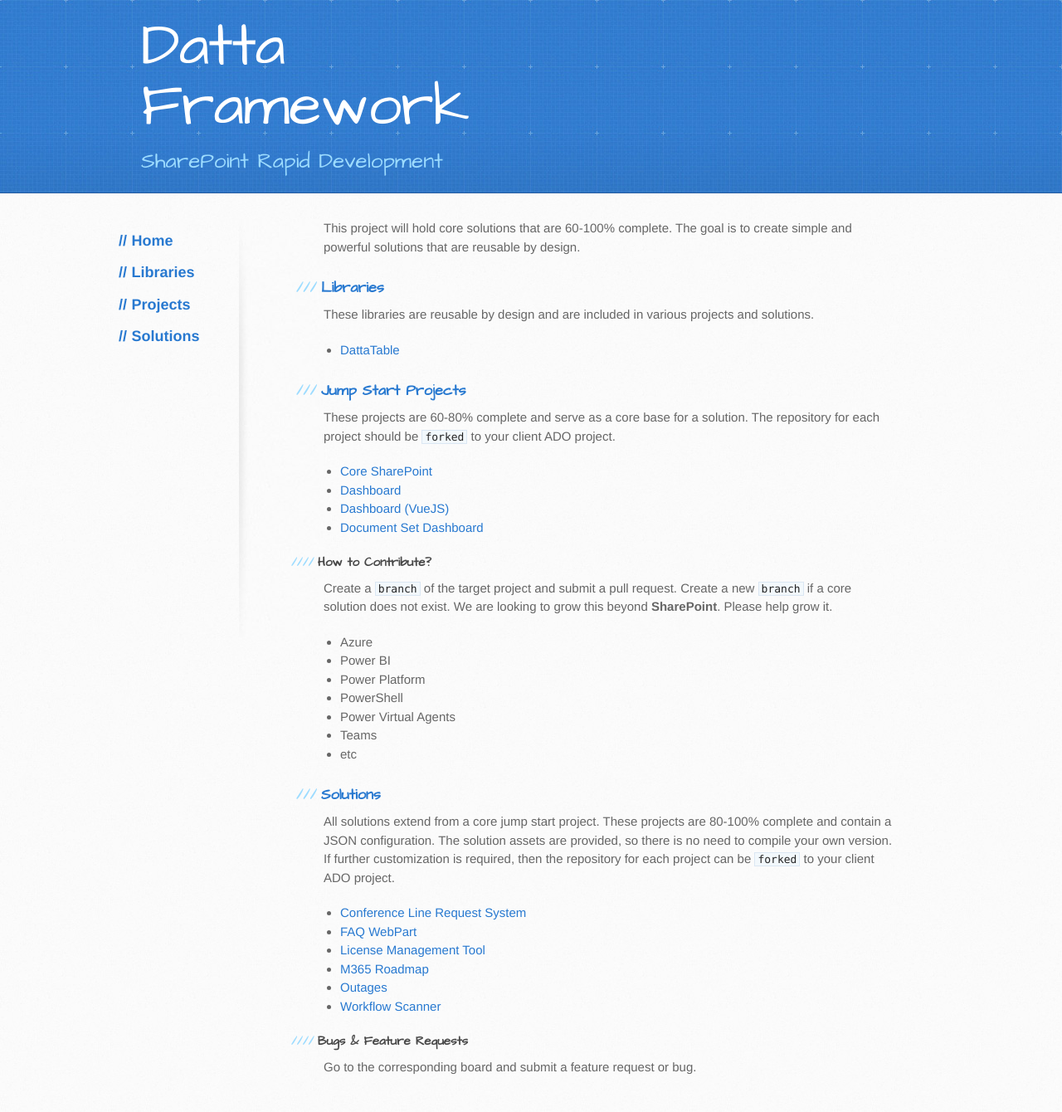
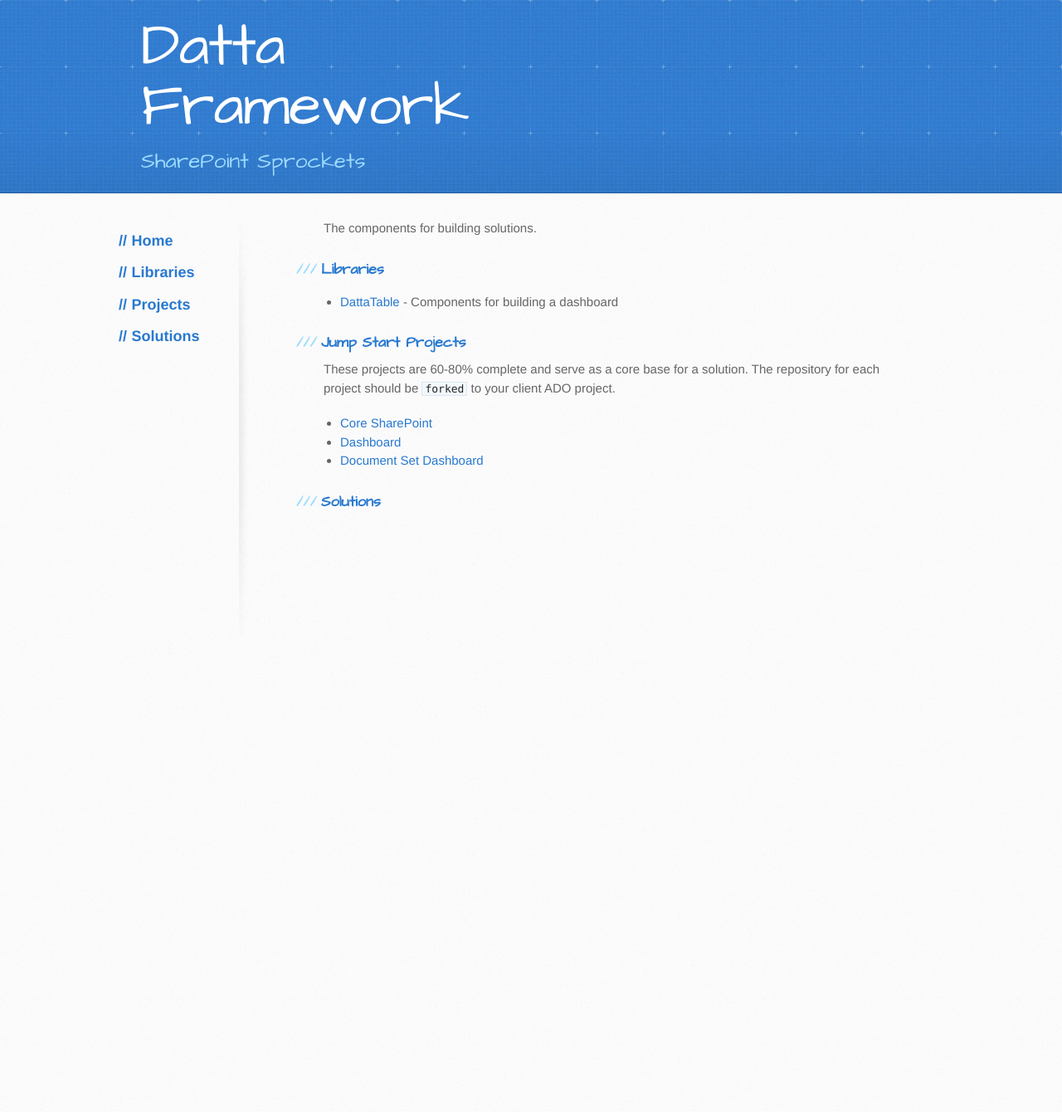
Before and after one commit to datta-framework/datta-framework.github.io, a Jekyll site: the page built from README.md, in a window 1280 px wide. Shown: the whole page at 83% size. Built offline with Jekyll 4.4.1, drawn with Linux system fonts in a browser that asks for light colours; our own code applies the rules of GitHub Pages for plain Markdown files; after the commit the page ends 900 px from its top, so only the background shows below that.

Commit message:
Updated the main page.

```diff
--- a/README.md
+++ b/README.md
@@ -1,10 +1,8 @@
-This project will hold core solutions that are 60-100% complete. The goal is to create simple and powerful solutions that are reusable by design.
+The components for building solutions.
 
 ### [Libraries](/libraries)
 
-These libraries are reusable by design and are included in various projects and solutions.
-
-* [DattaTable](/dattatable)
+* [DattaTable](/dattatable) - Components for building a dashboard
 
 ### [Jump Start Projects](/jump-start-projects)
 
@@ -12,32 +10,6 @@
 
 * [Core SharePoint](/jump-start-projects/available-projects/core-sp)
 * [Dashboard](/jump-start-projects/available-projects/dashboard)
-* [Dashboard (VueJS)](/jump-start-projects/available-projects/dashboard-vue)
 * [Document Set Dashboard](/jump-start-projects/available-projects/docset-dashboard)
 
-#### How to Contribute?
-
-Create a `branch` of the target project and submit a pull request. Create a new `branch` if a core solution does not exist. We are looking to grow this beyond **SharePoint**. Please help grow it.
-
-* Azure
-* Power BI
-* Power Platform
-* PowerShell
-* Power Virtual Agents
-* Teams
-* etc
-
-### [Solutions](/solutions)
-
-All solutions extend from a core jump start project. These projects are 80-100% complete and contain a JSON configuration. The solution assets are provided, so there is no need to compile your own version. If further customization is required, then the repository for each project can be `forked` to your client ADO project.
-
-* [Conference Line Request System](/solutions/clrs)
-* [FAQ WebPart](/solutions/faq)
-* [License Management Tool](/solutions/lmt)
-* [M365 Roadmap](/solutions/m365-roadmap)
-* [Outages](/solutions/outages)
-* [Workflow Scanner](/solutions/wf-scanner)
-
-#### Bugs & Feature Requests
-
-Go to the corresponding board and submit a feature request or bug.
+### [Solutions](https://spsprinkles.com)
--- a/_config.yml
+++ b/_config.yml
@@ -1,6 +1,6 @@
 theme: jekyll-theme-architect
 
 name:     Datta Framework
-tagline:  SharePoint Rapid Development
+tagline:  SharePoint Sprockets
 baseurl:  ""
 locale:   "en"
```
